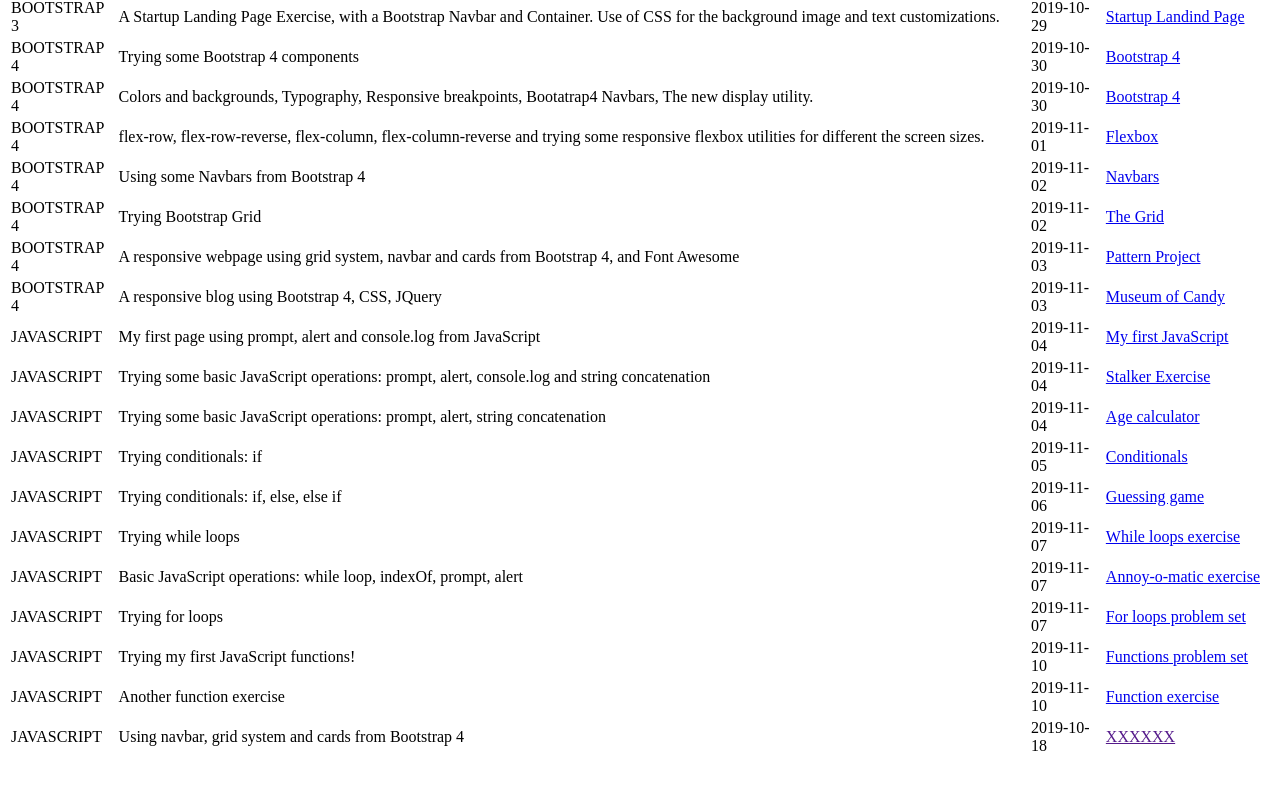
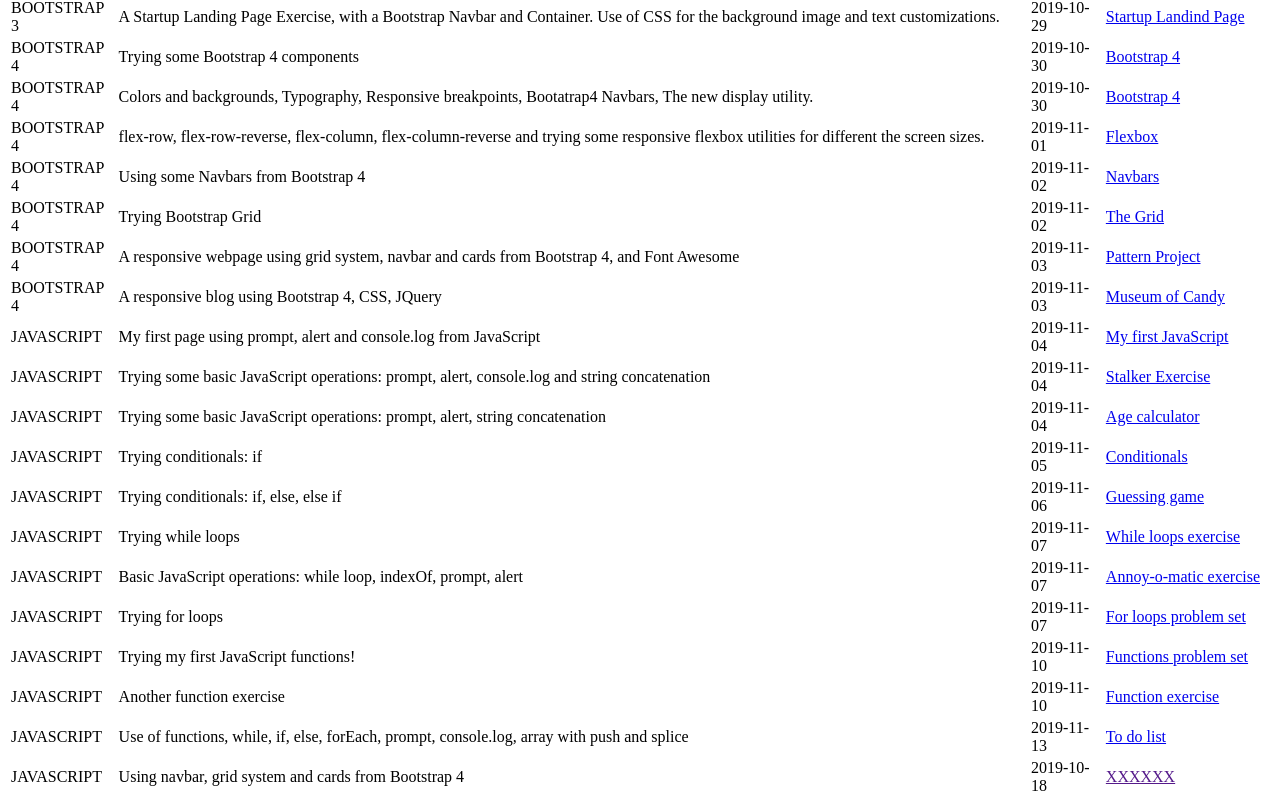
Before and after one commit to cindyokino/html-css-js-web-bootcamp, a plain HTML site: page my-activities.html in a window 1280 px wide. Shown: the part 906-1712 px from the top of the page. Before the commit the page ends 1672 px from the top, so only its background shows below. Drawn offline with Linux system fonts and the light colour scheme.

Commit message:
Add activities 39 to 41 to the my-activities table

```diff
--- a/my-activities.html
+++ b/my-activities.html
@@ -261,6 +261,12 @@
             <td>2019-11-10</td>
             <td><a href="40_Intro to JS Scope.html">Function exercise</a></td>
         </tr>
+        <tr>
+            <td>JAVASCRIPT</td>
+            <td>Use of functions, while, if, else, forEach, prompt, console.log, array with push and splice</td>
+            <td>2019-11-13</td>
+            <td><a href="41_To do List.html">To do list</a></td>
+        </tr>
 
 
         <tr>
```
